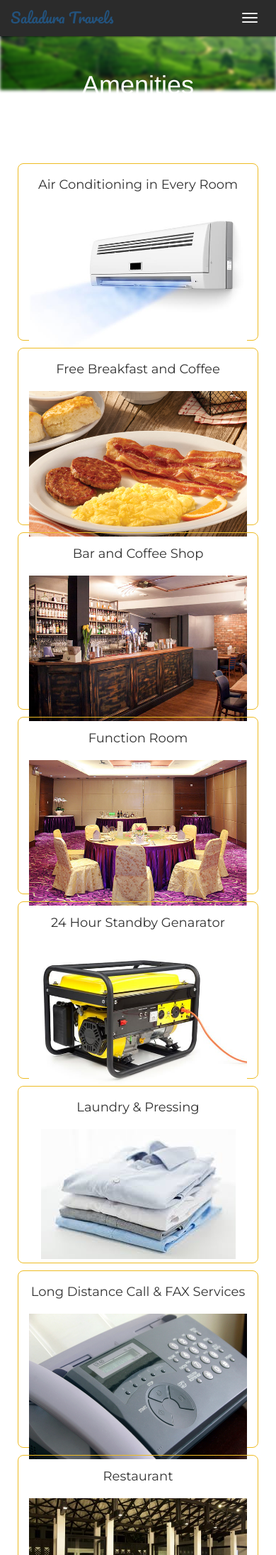
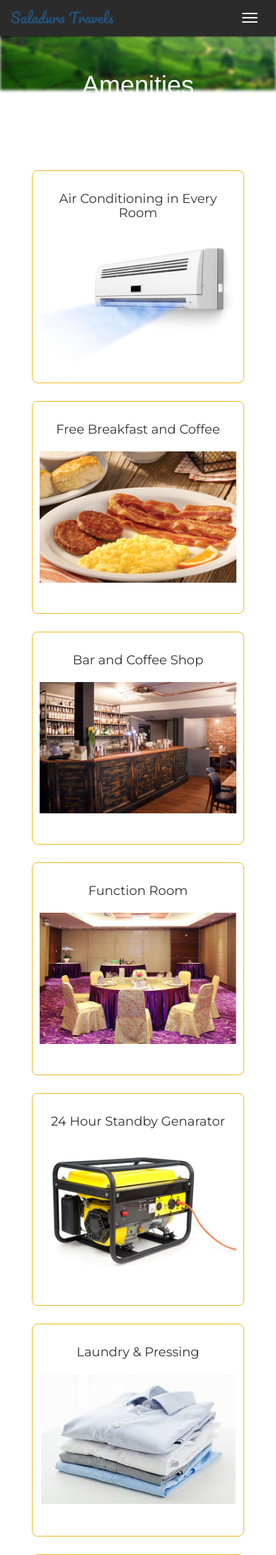
Before and after one commit to shashikaxp/finalProject, a PHP site: page /Amenities.php in a window 390 px wide. Shown: the top 2191 px of the page at 71% size. Run offline with PHP 8.4, Linux system fonts and the light colour scheme; data comes from the database, SQL or seed files in the repository.

Commit message:
edit amenities page

```diff
--- a/Amenities.php
+++ b/Amenities.php
@@ -13,6 +13,7 @@
 
 <div class="col-md-8 col-md-offset-2" style="margin-bottom : 35px;">
 
+<div class="container center">
 	 <?php include "functions/config.php" ?>
 
 	<?php
@@ -21,7 +22,7 @@
 
 	while($row = mysql_fetch_array($result)) {
 
-	$output	 =	'<div class="amenities col-md-2 center container ">';
+	$output	 =	'<div class="amenities container">';
 	$output	.=	'<h4 >'.$row["name"].'</h4>';
 	$output .=   '<input class="amenities_id" value="'.$row["amenities_id"].'" type="hidden">';
 	$output	.=	'<div calss="container"><img src="images/'.$row["pic"].'" alt="" class="center am-img img img-responsive"></div></div>';
@@ -35,6 +36,7 @@
 
 	?>
 
+	</div>
 </div>
 
 <div id="amanities-modal"></div>
--- a/css/custom.css
+++ b/css/custom.css
@@ -622,9 +622,18 @@ margin-bottom: 40px;
 .amenities {
 	border: 1px solid #eebc24;
 	margin: 10px;
+	padding: 10px;
     border-radius: 8px;
 	font-family: 'Montserrat';
-	height: 250px;
+	height: 300px;
+	width: 300px;
+	overflow: hidden;
+
+     display: inline-block;
+
+
+
+
 
 
    }
```
